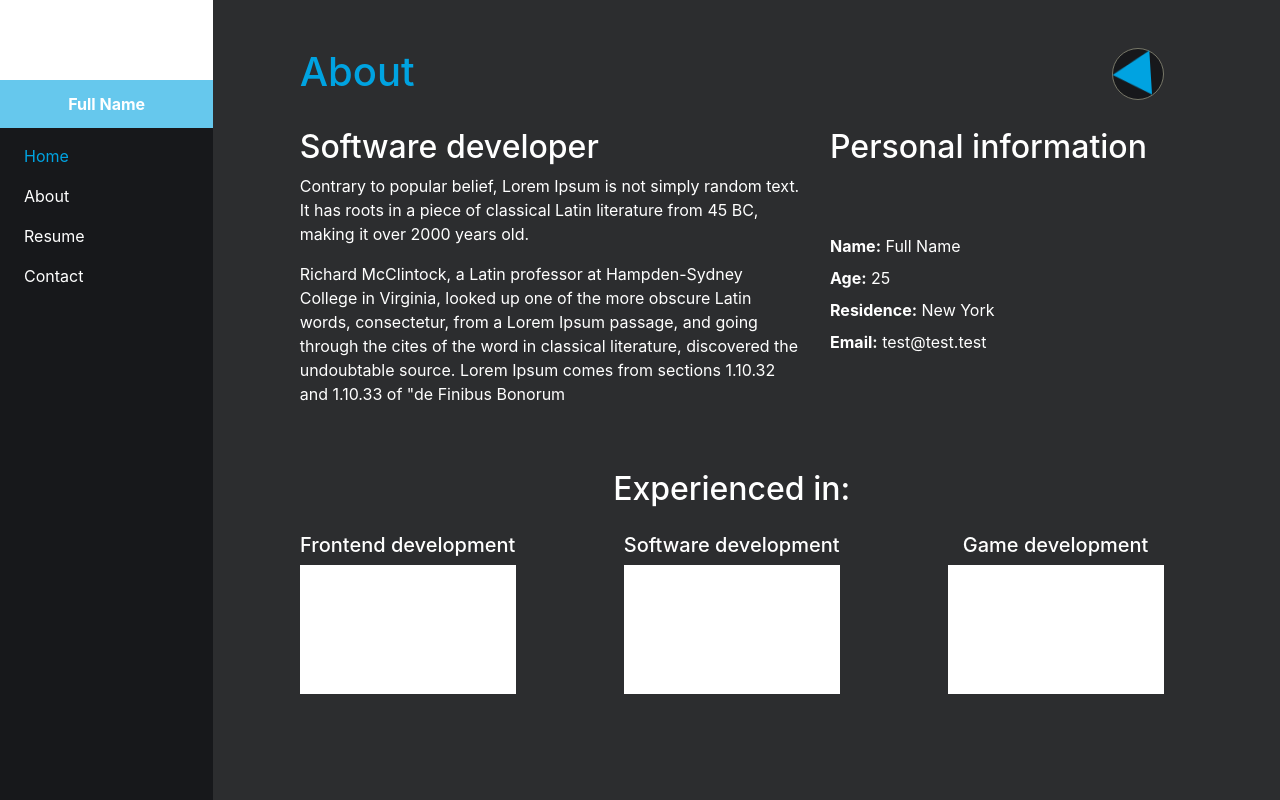
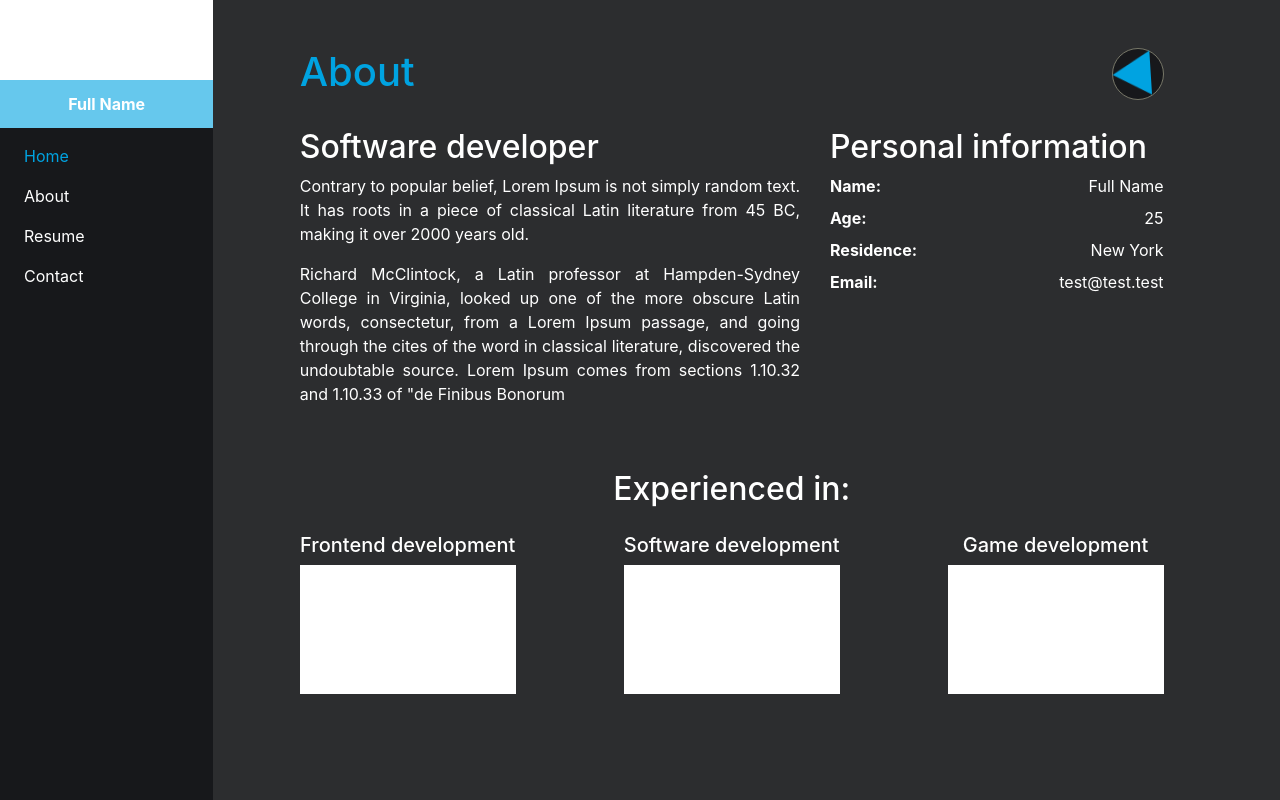
Before and after one commit to ObradovicZ/CV, a React (Create React App) app: page /about in a window 1280 px wide. Built offline with nearby package versions, Linux system fonts and the light colour scheme.

Commit message:
- More optimization and polishing, it's going to be shiny

```diff
--- a/src/components/pages/About.tsx
+++ b/src/components/pages/About.tsx
@@ -16,26 +16,25 @@ function About(props: any) {
                  lg={{span: 10, offset: 1}}
                  md={{span: 11, offset: 1}}
                  sm={{span: 12, offset: 0}}
-                 className={'d-flex mb-5'}>
-                <Row className={'flex-column max-width-60'}>
+                 className={'about-content mb-5'}>
+                <Row className={'flex-column about-about'}>
                     <h2>Software developer</h2>
-                    <p>Contrary to popular belief, Lorem Ipsum is not simply random text. It has roots in a piece of
+                    <p className={'text-justify'}>Contrary to popular belief, Lorem Ipsum is not simply random text. It has roots in a piece of
                         classical Latin literature from 45 BC, making it over 2000 years old. </p>
-                    <p>Richard McClintock, a
+                    <p className={'text-justify'}>Richard McClintock, a
                         Latin professor at Hampden-Sydney College in Virginia, looked up one of the more obscure
                         Latin words, consectetur, from a Lorem Ipsum passage, and going through the cites of the
                         word in classical literature, discovered the undoubtable source. Lorem Ipsum comes from
                         sections 1.10.32 and 1.10.33 of "de Finibus Bonorum</p>
                 </Row>
-                <Row className={'max-width-40 ml-auto'}>
+                <Row className={'about-personal'}>
                     <h2>Personal information</h2>
-                    <div className={'flex-column w-100'}>
                         {personalInfo.map((data, index) => (
-                            <p className={'mb-2'} key={index}>
-                                <span className={'font-weight-bold'}>{data.property}:</span> {data.value}
-                            </p>
+                            <div className={'d-flex w-100 mb-2'} key={index}>
+                                <span className={'font-weight-bold'}>{data.property}:</span>
+                                <span className={'ml-auto'}>{data.value}</span>
+                            </div>
                         ))}
-                    </div>
                 </Row>
             </Col>
             <Col xl={{span: 10, offset: 1}}
@@ -44,7 +43,7 @@ function About(props: any) {
                  sm={{span: 12, offset: 0}}
                  className={'mb-4'}>
                 <h2 className={'w-100 text-center mb-4'}>Experienced in: </h2>
-                <Row className={'justify-content-between'}>
+                <Row className={'about-experience-wrapper'}>
                     <AboutExperience text={'Frontend development'} image={Placeholder}/>
                     <AboutExperience text={'Software development'} image={Placeholder}/>
                     <AboutExperience text={'Game development'} image={Placeholder}/>
--- a/src/components/reusable/AboutExperience.tsx
+++ b/src/components/reusable/AboutExperience.tsx
@@ -4,7 +4,7 @@ import {ImageTextModel} from "../../models/ImageTextModel";
 
 function AboutExperience(props:ImageTextModel) {
     return (
-        <div className={'w-25 flex-column justify-content-center'}>
+        <div className={'about-experience flex-column justify-content-center'}>
             <p className={'text-center h5'}>{props.text}</p>
             <Media>
                 <img src={props.image} className={'w-100'}/>
--- /dev/null
+++ b/src/sass/01-pages/About.scss
@@ -0,0 +1,44 @@
+.about-content {
+  display: flex;
+  flex-direction: column;
+  align-items: center;
+  padding-left: 0;
+  padding-right: 0;
+  @media (min-width: 576px) {
+    flex-direction: row;
+    align-items: flex-start;
+    justify-content: space-between;
+    padding-left: 15px;
+    padding-right: 15px;
+  }
+}
+
+.about-about {
+  max-width: 100%;
+  @media (min-width: 576px) {
+    max-width: 60%;
+  }
+}
+.about-personal {
+  max-width: 100%;
+  @media (min-width: 576px) {
+    max-width: 40%;
+    margin-left: auto;
+  }
+}
+.about-experience-wrapper{
+  flex-direction: column;
+  align-items: center;
+  @media (min-width: 576px) {
+    flex-direction: row;
+    justify-content:space-between;
+    align-items: flex-start;
+  }
+}
+.about-experience{
+  width:100%;
+
+  @media (min-width: 576px) {
+    width:25%;
+  }
+}
--- a/src/sass/App.scss
+++ b/src/sass/App.scss
@@ -4,6 +4,7 @@
 @import '01-pages/Home';
 @import '01-pages/Resume';
 @import '01-pages/Contact';
+@import '01-pages/About';
 
 @import '02-components/SidebarImageAndName';
 @import '02-components/Sidebar';
--- a/src/sass/global-settings.scss
+++ b/src/sass/global-settings.scss
@@ -43,14 +43,8 @@ $forth-color: #777768;
 .max-width-100{
   max-width: 100%;
 }
-.max-width-60{
-  max-width: 60%;
-}
 .max-width-50{
   max-width: 50%;
-}
-.max-width-40{
-  max-width: 40%;
 }
 //App
 .app{
```
